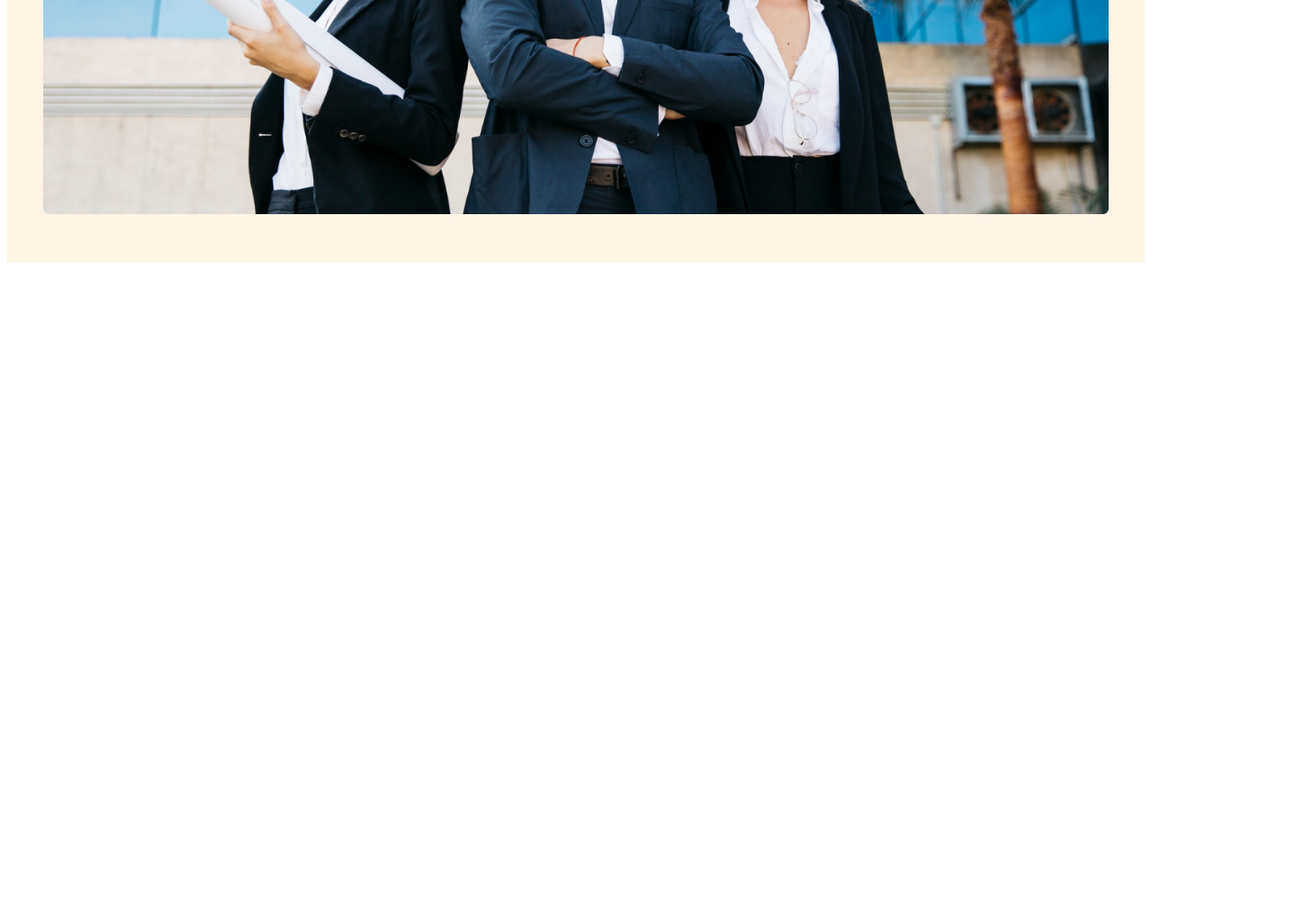
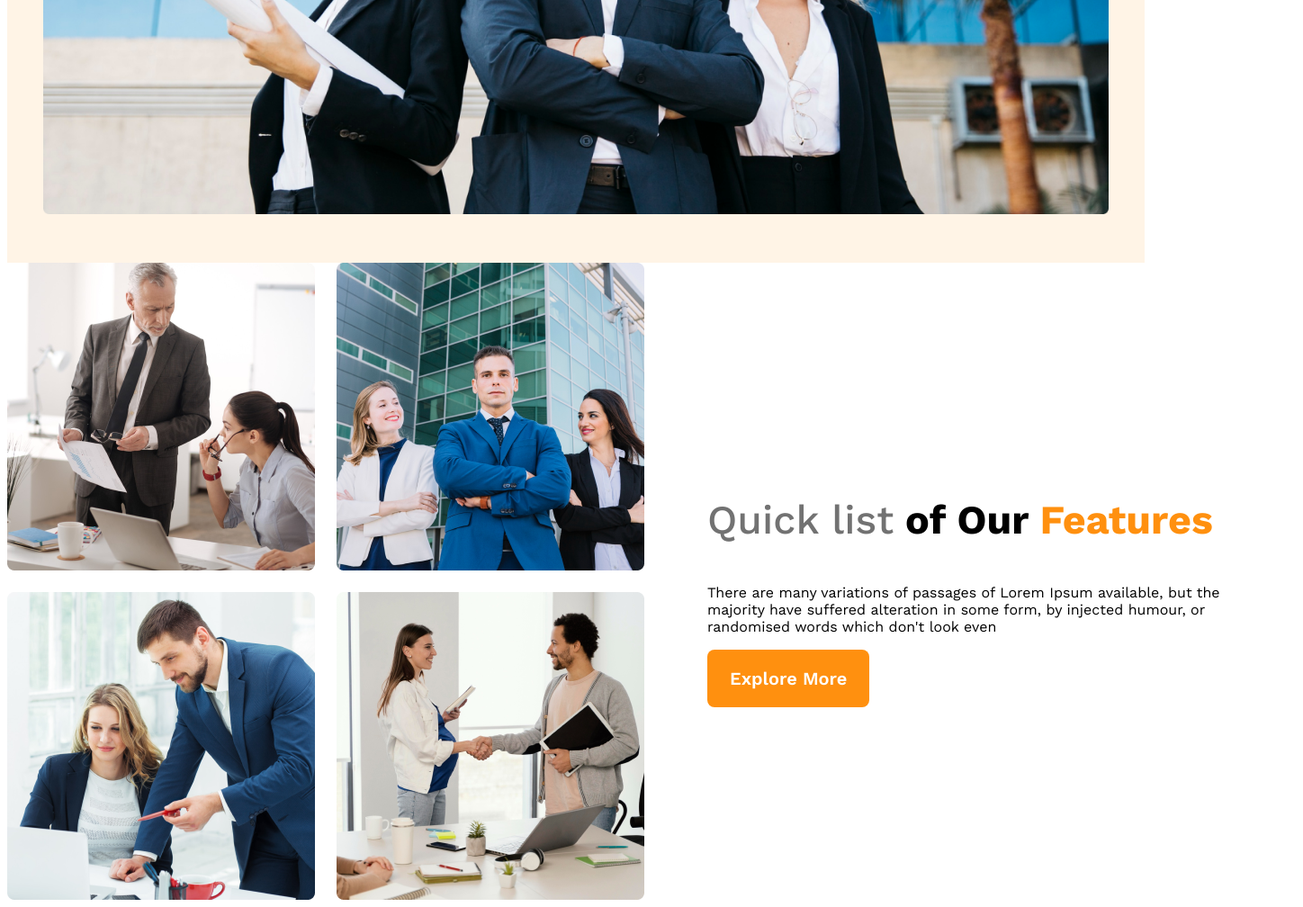
Before and after one commit to rifat417131/g3-architecs-website, a plain HTML site: page index.html in a window 1280 px wide. Shown: the part 914-1922 px from the top of the page at 90% size, 1448 px wide, since content can reach past the window. Before the commit the page ends 1214 px from the top, so only its background shows below. Drawn offline with nearby package versions, Linux system fonts and the light colour scheme.

Commit message:
added feature

```diff
--- a/index.html
+++ b/index.html
@@ -29,7 +29,20 @@
 
     </header>
     <main>
-
+        <!-- features section-->
+        <section class="teams-container">
+            <div class="teams-img-container">
+                <img src="images/team1.png" alt="">
+                <img src="images/team2.png" alt="">
+                <img src="images/team3.png" alt="">
+                <img src="images/team4.png" alt="">
+            </div>
+            <div class="teams-content">
+                <h3 class="teams-title"><span class="quick">Quick list</span> <span class="our">of Our</span > <span class="text-features">Features</span></h3>
+                <p class="teams-description">There are many variations of passages of Lorem Ipsum available, but the majority have suffered alteration in some form, by injected humour, or randomised words which don't look even</p>
+                <button class="btn-primary">Explore More</button>
+            </div>
+        </s>
     </main>
     <footer></footer>
 </body>
--- a/style/architec.css
+++ b/style/architec.css
@@ -81,3 +81,32 @@ margin-top: 20px;
     }
 
 }
+main{
+    width: 1440px;
+    margin: 0 auto;
+}
+.teams-container{
+    display: flex;
+    align-items: center;
+}
+.teams-img-container{
+    display: grid;
+    grid-template-columns: repeat(2, 1fr);
+    gap: 1.5rem;
+}
+.teams-content{
+    padding-left: 70px;
+    padding-right: 70px;
+
+}
+.teams-title{
+    font-size: 2.8rem;
+
+}
+.teams-title .quick{
+    color: #727272;
+    font-weight: 500;
+}
+.teams-title .text-features{
+    color: #ff900f;
+}
```
